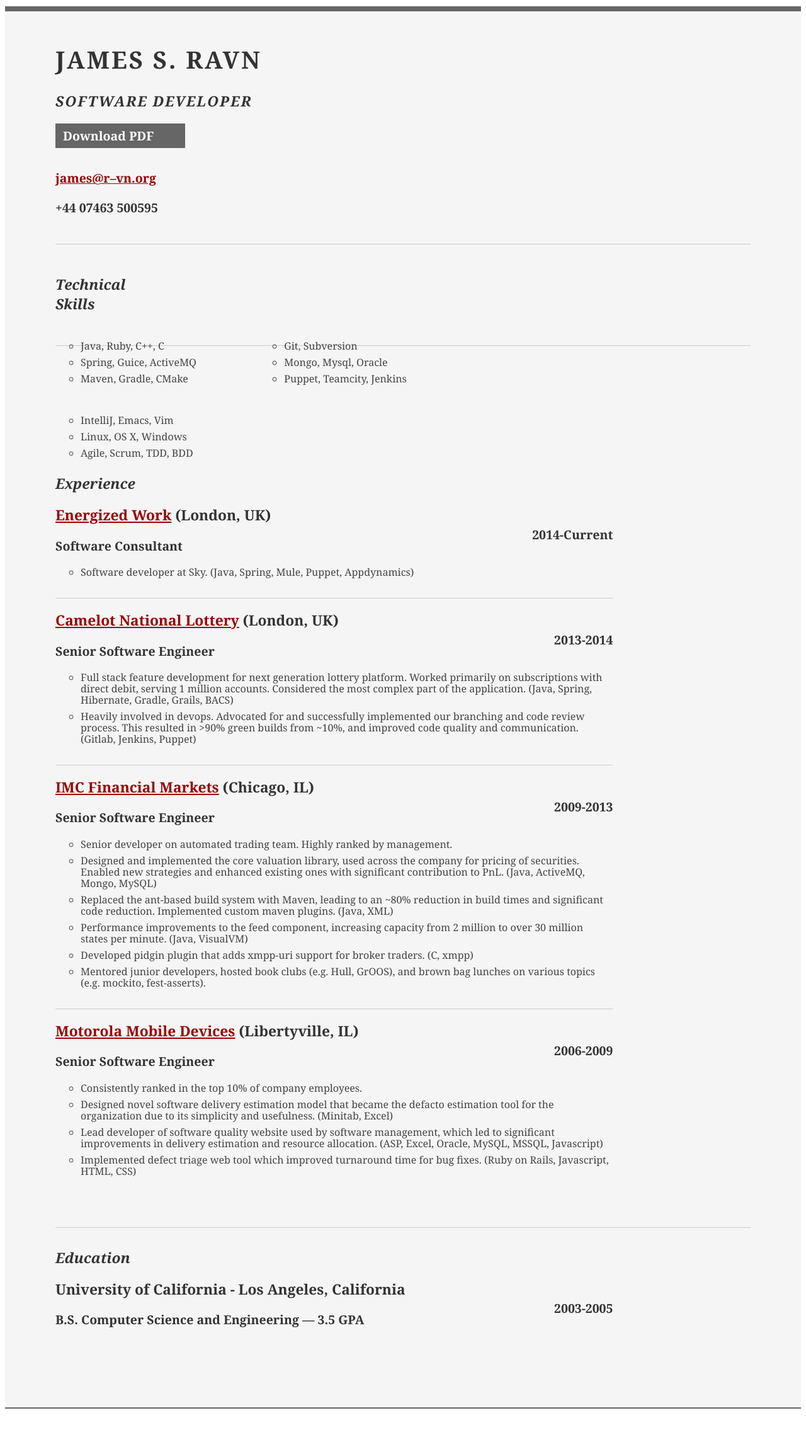
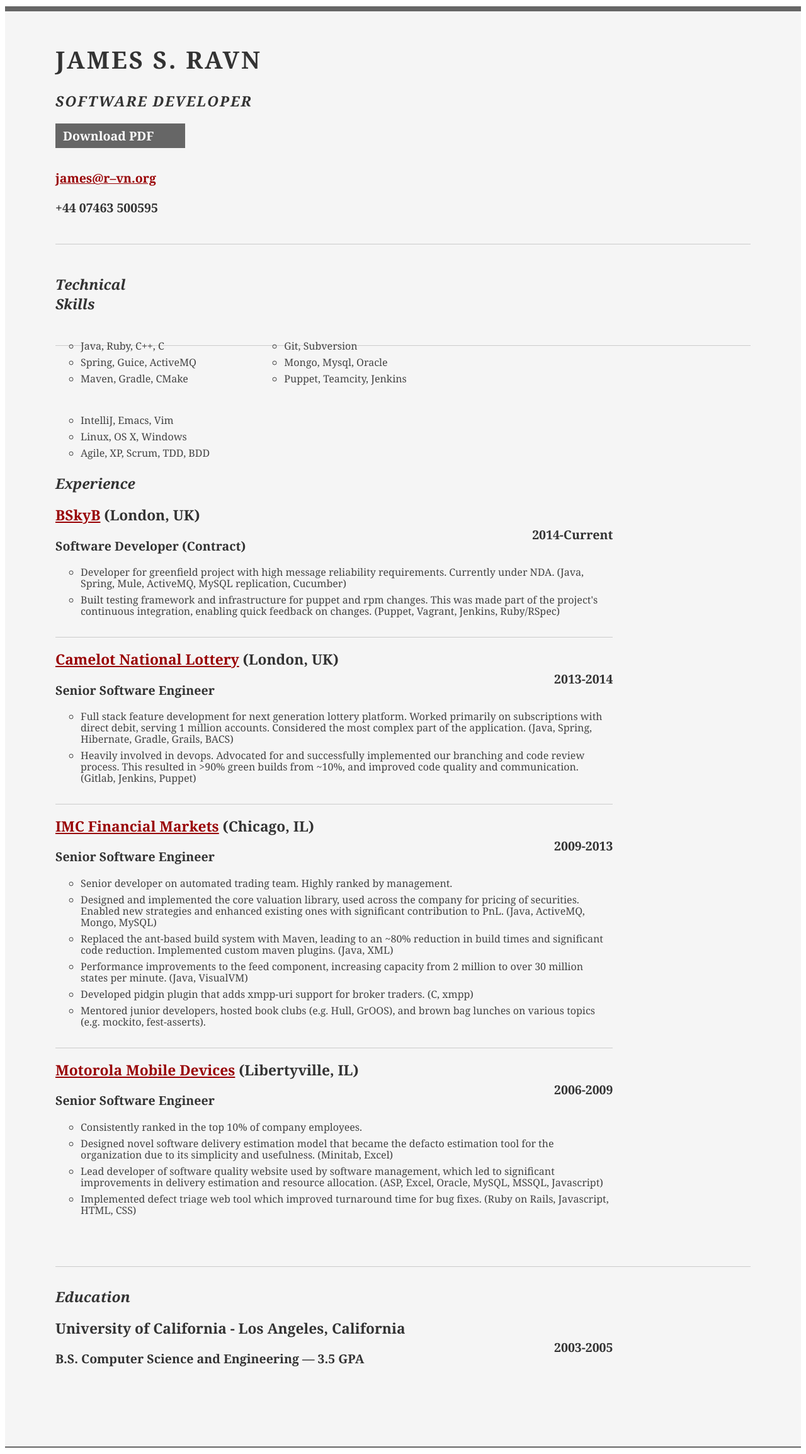
Before and after one commit to jsravn/old-blog, a Jekyll site: the page resume.html, which Jekyll copies as it is, in a window 1280 px wide. Shown: the whole page at 63% size. Built offline with Jekyll 4.4.1, drawn with Linux system fonts in a browser that asks for light colours; a style sheet for code colours, icons or effects is not loaded; before the commit the page ends 2246 px from its top, so only the background shows below that.

Commit message:
Update resume with Sky information

```diff
--- a/resume.css
+++ b/resume.css
@@ -78,4 +78,9 @@
     {
         display:none;
     }
+
+    .pageBreak
+    {
+        page-break-before: always
+    }
 }
--- a/resume.html
+++ b/resume.html
@@ -58,7 +58,7 @@
 							<ul class="talent">
 								<li>IntelliJ, Emacs, Vim</li>
 								<li>Linux, OS X, Windows</li>
-								<li class="last">Agile, Scrum, TDD, BDD</li>
+								<li class="last">Agile, XP, Scrum, TDD, BDD</li>
 							</ul>
 						</div>
 					</div><!--// .yui-gf-->
@@ -72,14 +72,16 @@
 						<div class="yui-u">
 
 							<div class="job">
-								<h2><a href="http://www.energizedwork.com">Energized Work</a> (London, UK)</h2>
-								<h3>Software Consultant</h3>
+								<h2><a href="http://www.sky.com">BSkyB</a> (London, UK)</h2>
+								<h3>Software Developer (Contract)</h3>
 								<h4>2014-Current</h4>
 
                                 <p>
 <ul>
 
-<li>Software developer at Sky. (Java, Spring, Mule, Puppet, Appdynamics)</li>
+<li>Developer for greenfield project with high message reliability requirements. Currently under NDA. (Java, Spring, Mule, ActiveMQ, MySQL replication, Cucumber)</li>
+
+<li>Built testing framework and infrastructure for puppet and rpm changes. This was made part of the project's continuous integration, enabling quick feedback on changes. (Puppet, Vagrant, Jenkins, Ruby/RSpec)</li>
 
 </ul>
 </p>
@@ -158,7 +160,7 @@
 					</div><!--// .yui-gf -->
 
 
-					<div class="yui-gf last">
+					<div class="yui-gf last pageBreak">
 						<div class="yui-u first">
 							<h2>Education</h2>
 						</div>
```
Also changed, not shown: 1 other file.
